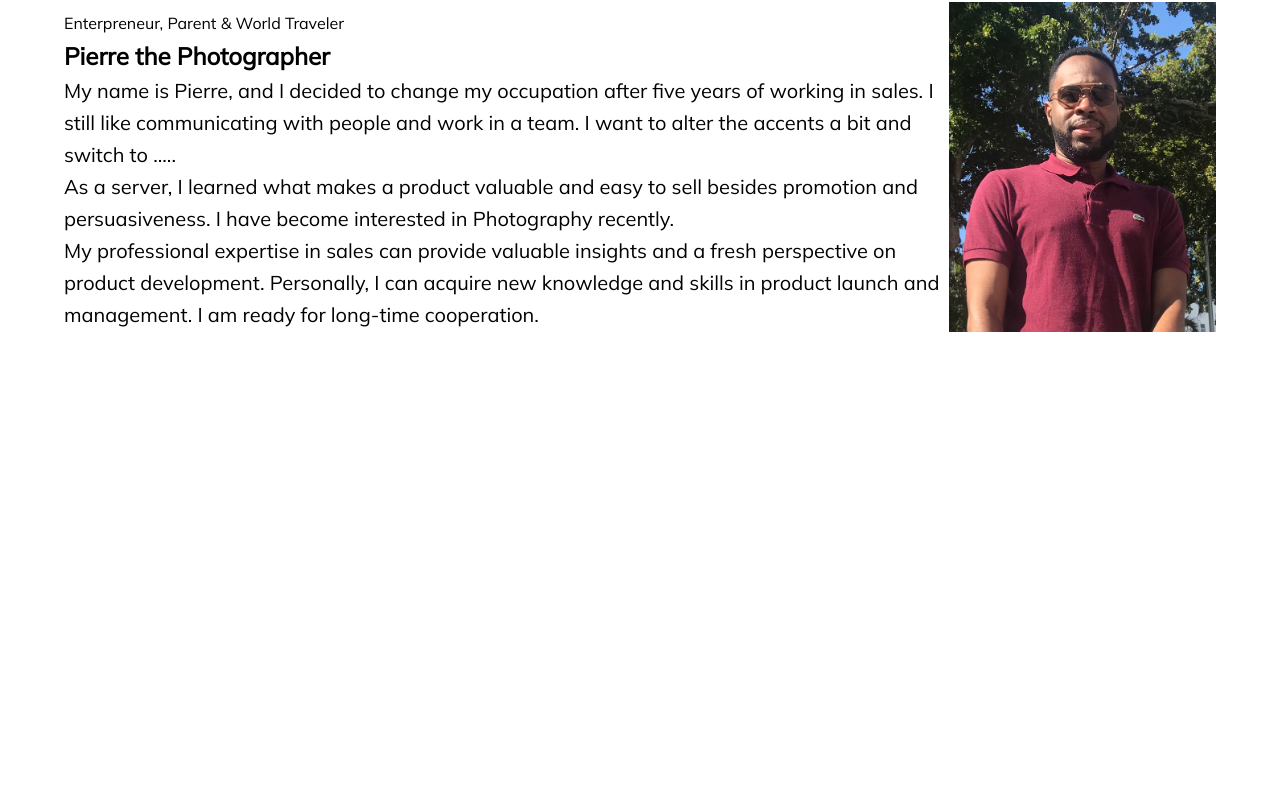
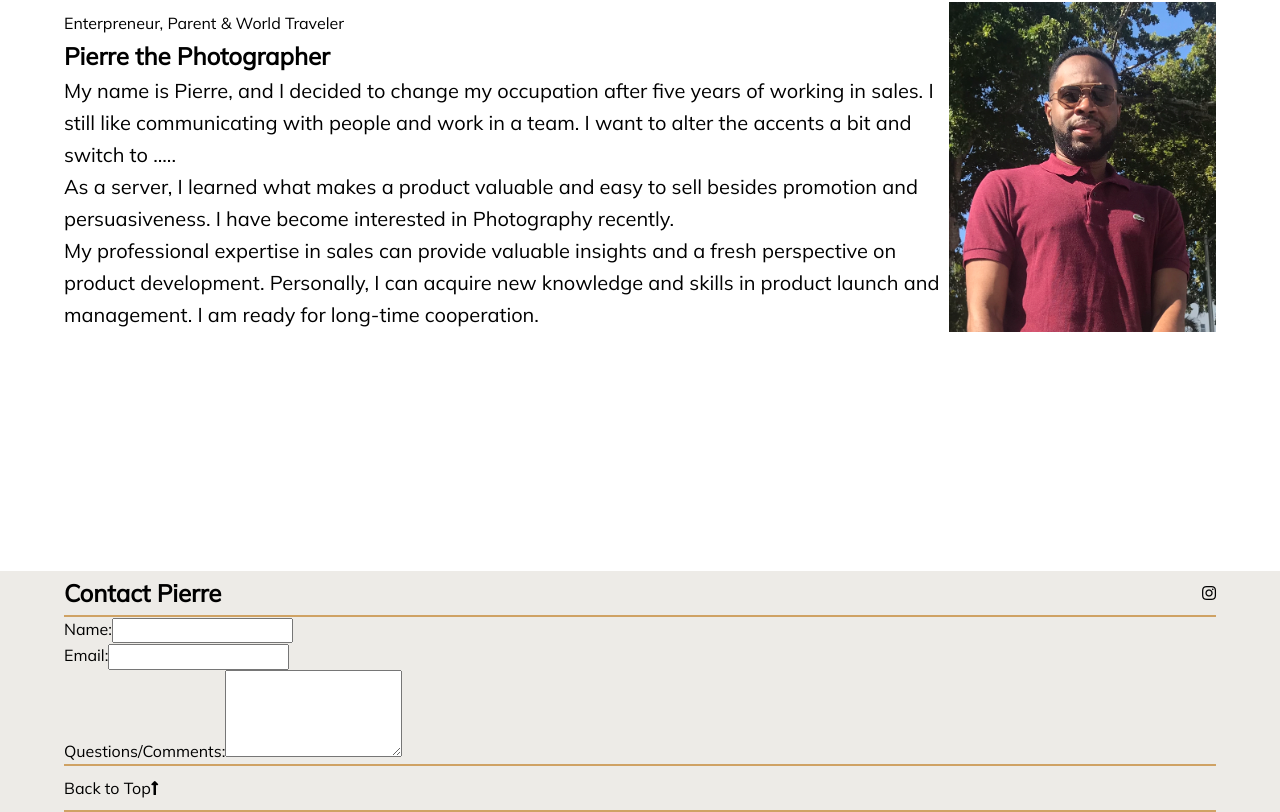
Before and after one commit to kristinadurant/react-aerial-photography, a React (Create React App) app: page / in a window 1280 px wide. Shown: the part 1029-1841 px from the top of the page. Before the commit the page ends 1600 px from the top, so only its background shows below. Built offline with nearby package versions, Linux system fonts and the light colour scheme; a web font is replaced by a local one.

Commit message:
added footer

```diff
--- a/src/components/Footer.jsx
+++ b/src/components/Footer.jsx
@@ -1,8 +1,27 @@
 import React from 'react';
+import { HashLink } from 'react-router-hash-link';
+import Form from './Form';
 
 const Footer = () => {
     return (
         <footer>
+            <div className='inner'>
+                <div>
+                    <h2>Contact Pierre</h2>
+                    <div className='social'>
+                        <a href='https://www.instagram.com/pieri_takingoff/' target='_blank' rel='noreferrer'>
+                            <span className='hide'>Instagram</span>
+                            <i className="fab fa-instagram"></i>
+                        </a>
+                    </div>
+                </div>
+                <div>
+                    <Form />
+                </div>
+                <div>
+                    <HashLink smooth to='#root'>Back to Top<i class="fas fa-long-arrow-alt-up"></i></HashLink>
+                </div>
+            </div>
         </footer>
     )
 }
--- /dev/null
+++ b/src/components/Form.jsx
@@ -0,0 +1,31 @@
+import React from 'react';
+
+const Form = () => {
+
+const handleSubmit = () => {
+
+}
+
+    return (
+        <form onSubmit={handleSubmit}>
+            <div>
+                <label htmlFor='name' className='required'>
+                    Name:
+                </label>
+                <input type='text' id='name' name='name' required />
+            </div>
+            <div>
+                <label htmlFor='email' className='required'>
+                    Email:
+                </label>
+                <input type='email' id='email' name='email' required />
+            </div>
+            <div>
+                <label htmlFor='message' className='required'>Questions/Comments:</label>
+                <textarea id='message' name='message' rows="4" required/>
+            </div>
+        </form>
+    )
+}
+
+export default Form
--- a/src/style/style.css
+++ b/src/style/style.css
@@ -9,6 +9,11 @@
 .flex-center {
   display: flex;
   justify-content: center;
+  align-items: center;
+}
+.flex-justify {
+  display: flex;
+  justify-content: space-between;
   align-items: center;
 }
 .overlay {
@@ -101,6 +106,7 @@ header {
 .main-menu-desktop {
   display: flex;
   justify-content: space-between;
+  align-items: center;
   padding-top: 3%;
 }
 header .logo {
@@ -115,6 +121,18 @@ header .logo {
 }
 .main-menu-desktop li:last-of-type a {
   border: 2px solid #cfa264;
+}
+/*=================
+    Footer
+===================*/
+footer {
+  background-color: #edebe7;
+}
+footer .inner > div {
+  border-bottom: 2px solid #cfa264;
+  display: flex;
+  justify-content: space-between;
+  align-items: center;
 }
 /*=================
     Banner
@@ -168,6 +186,7 @@ header .logo {
   .header-mobile {
     display: flex;
     justify-content: space-between;
+    align-items: center;
   }
   .main-menu-mobile {
     min-height: 100vh;
--- a/src/style/style.less
+++ b/src/style/style.less
@@ -14,6 +14,11 @@
 .flex-center {
   display: flex;
   justify-content: center;
+  align-items: center;
+}
+.flex-justify {
+  display: flex;
+  justify-content: space-between;
   align-items: center;
 }
 .overlay {
@@ -101,8 +106,7 @@ header {
   .font2;
 }
 .main-menu-desktop {
-  display: flex;
-  justify-content: space-between;
+  .flex-justify;
   padding-top: 3%;
 }
 header .logo {
@@ -118,6 +122,18 @@ header .logo {
 .main-menu-desktop li:last-of-type a {
   border: 2px solid @accent-color;
 }
+
+/*=================
+    Footer
+===================*/
+footer {
+  background-color: @color-tan;
+}
+footer .inner > div {
+  border-bottom: 1px solid @accent-color;
+  .flex-justify;
+}
+
 /*=================
     Banner
 ===================*/
@@ -170,8 +186,7 @@ header .logo {
     Header Mobile
     ===================*/
   .header-mobile {
-    display: flex;
-    justify-content: space-between;
+    .flex-justify;
   }
   .main-menu-mobile {
     min-height: 100vh;
```
